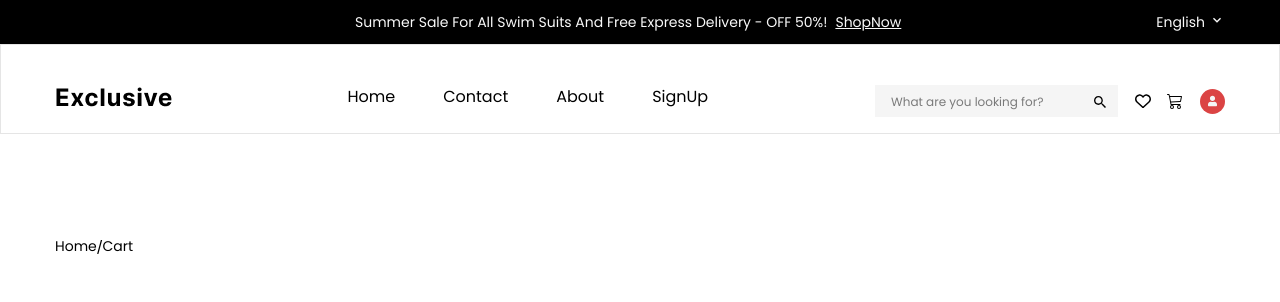
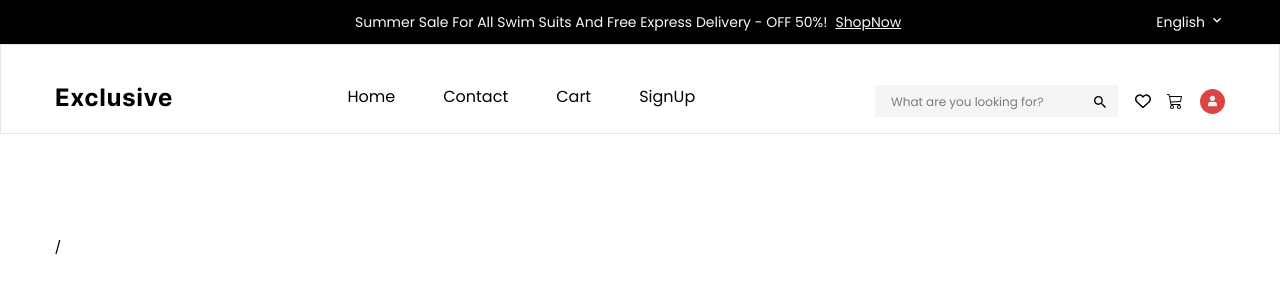
Before and after one commit to bijoysahadev/EComerce_Exclusive, a React (Vite) app: page /Cart in a window 1280 px wide. Shown: the top 302 px of the page. Built offline with nearby package versions, Linux system fonts and the light colour scheme.

Commit message:
feat:add breadcumb to cart page

```diff
--- a/src/layouts/Navbar.jsx
+++ b/src/layouts/Navbar.jsx
@@ -7,41 +7,58 @@ import ListItem from '../Components/ListItem';
 import { IoMdSearch } from "react-icons/io";
 import { FaRegHeart } from "react-icons/fa6";
 import { BsCart3 } from "react-icons/bs";
-import { Link } from 'react-router-dom';
+import { Link, useNavigate } from 'react-router-dom';
 import { FaUser } from "react-icons/fa";
+import { useDispatch } from 'react-redux';
+import { addbreadcrumb } from '../slices/BreadCrumbSlice';
 const Navbar = () => {
-  let [dropdown,setDropdown]=useState(false)
-  let handleUser=()=> {
+  let navigate = useNavigate()
+  let [dropdown, setDropdown] = useState(false)
+  let dispatch = useDispatch()
+  let handleUser = () => {
     setDropdown(!dropdown)
+  }
+  let handleCart = () => {
+    console.log("clicked");
+    // useNavigate("/Cart")
+    navigate("/Cart")
+
+  }
+  let handleBreadcumb = (name) => {
+    // console.log(name);
+    dispatch(addbreadcrumb(name))
+
   }
   return (
     <nav className='pt-10 pb-4 border-[rgba(0,0,0,0.10)] border'>
       <Container>
         <Flex >
           <div className='w-3/12 ' >
-            <Image src={Logo}/>
+            <Image src={Logo} />
           </div>
           <div className='w-5/12 '>
             <ul className='flex gap-x-12 cursor-pointer before relative '>
-             <Link to='/'><ListItem text={`Home`}  /></Link>
-            <Link to='/Contact'><ListItem text={`Contact`}  /></Link>
-            <Link to='/About'>   <ListItem text={`About`}  /></Link>
-             <Link to='/SignUp'> <ListItem text={`SignUp`} /></Link>
+              <Link onClick={() => handleBreadcumb("Home")} to='/'><ListItem text={`Home`} /></Link>
+              <Link onClick={() => handleBreadcumb("Contact")} to='/Contact'><ListItem text={`Contact`} /></Link>
+              <Link onClick={() => handleBreadcumb("Cart")} to='/Cart'>   <ListItem text={`Cart`} /></Link>
+              <Link onClick={() => handleBreadcumb("SignUp")} to='/SignUp'> <ListItem text={`SignUp`} /></Link>
             </ul>
           </div>
-            <div  className='w-4/12  pl-10 relative'>
+          <div className='w-4/12  pl-10 relative'>
             <Flex className={`items-center justify-between `}>
               <div className='relative w-[243px] bg-white'>
                 <input className='py-1 pl-4 pr-7 w-full placeholder:text-[12px] font-poppins  font-regular' type="text" placeholder='What are you looking for?  ' />
                 <IoMdSearch className='absolute top-[9px] right-[10px]  text-base  ' />
               </div>
-           <FaRegHeart className='text-lx'/>
-           <BsCart3  className='text-lx' />
-          <div   onClick={handleUser} className='w-[25px] h-[25px] rounded-full flex justify-center items-center bg-red p-2 ' >
-             <FaUser  className='text-white ' />
+              <FaRegHeart className='text-lx' />
+              <div className='cursor-pointer' onClick={handleCart} >
+                <BsCart3 className='text-lx' />
+              </div>
+              <div onClick={handleUser} className='w-[25px] h-[25px] rounded-full flex justify-center items-center bg-red p-2 ' >
+                <FaUser className='text-white ' />
               </div>
               {
-           dropdown &&   <div className=' z-100 w-[200px] py-[20px] absolute top-full right-5 bg-red-500 ' >
+                dropdown && <div className=' z-100 w-[200px] py-[20px] absolute top-full right-5 bg-red-500 ' >
                   <ul>
                     <li>Home</li>
                     <li>Home</li>
--- a/src/pages/Cart.jsx
+++ b/src/pages/Cart.jsx
@@ -4,7 +4,15 @@ import Image from '../Components/Image'
 import CartImagge1 from '../assets/cart1.png'
 import CartImagge2 from '../assets/cart2.png'
 import Button from '../Components/Button'
+import { useSelector } from 'react-redux'
+import { Link } from 'react-router-dom'
 const Cart = () => {
+     let data1=useSelector((state)=>state.breadcrumb.prevoiusvalue
+     )
+     let data2=useSelector((state)=>state.breadcrumb.currentvalue
+     )
+
+
     let handleInput=(e)=> {
         console.log(e.target.value);
         // setQuantity(quantity+1)
@@ -50,9 +58,11 @@ const Cart = () => {
     <Container>
         <div className='py-[100px]' >
             <div className='flex items-center justify-start' >
-                <p className='font-poppins font-normal  text-black text-[14px]  leading-3' >Home</p>
+                <p   className='font-poppins font-normal  text-black text-[14px]  leading-3' >
+                    <Link to={data1=="Home" ? "/" : `/${data1}`} >{data1}</Link>
+                </p>
                 <span>/</span>
-                <p  className='font-poppins font-normal  text-black text-[14px]  leading-3'  >Cart</p>
+                <p  className='font-poppins font-normal  text-black text-[14px]  leading-3'  >{data2}</p>
             </div>
         </div>
         <div>
--- a/src/slices/BreadCrumbSlice.js
+++ b/src/slices/BreadCrumbSlice.js
@@ -3,11 +3,21 @@ import { createSlice } from '@reduxjs/toolkit'
 export const  BreadCrumbSlice= createSlice({
   name: 'breads',
   initialState: {
-    value: 0,
+    currentvalue: "",
+    prevoiusvalue: "",
   },
   reducers: {
     addbreadcrumb: (state,action) => {
-        console.log(state.value);
+        // console.log(state.value);
+        // console.log(state.currentvalue);
+        // console.log(state.prevoiusvalue);
+        // console.log(action.payload);
+         state.prevoiusvalue=state.currentvalue
+        state.currentvalue=action.payload
+
+
+        console.log(state.prevoiusvalue,"prevois");
+        console.log(state.currentvalue,"current");
 
 
     },
```
Lines whose indentation alone changed are shown as unchanged.
